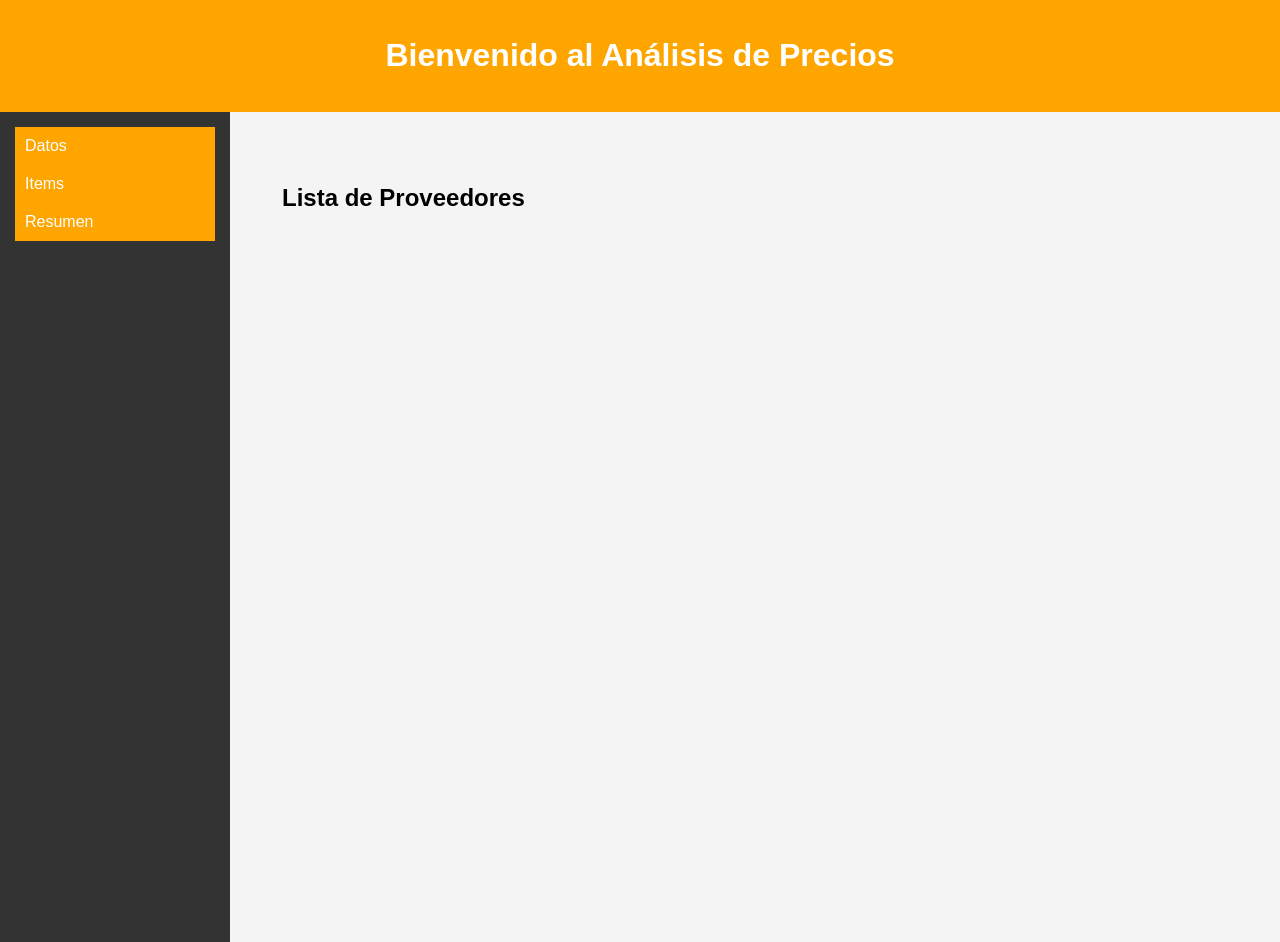
After one commit to ruloalv/c2000-Analisis, a FastAPI app: template app/templates/proveedores.html in a window 1280 px wide. The commit adds this page. Run offline with FastAPI, Linux system fonts and the light colour scheme; the template is opened without the code that fills it, so the values that code supplies are empty.

Commit message:
iniciando la pagina de proveedores para verlos

```diff
--- a/app/main.py
+++ b/app/main.py
@@ -1,26 +1,26 @@
 from fastapi import FastAPI
-from routers import proveedor
-# from fastapi.staticfiles import StaticFiles
-# from fastapi.templating import Jinja2Templates
-# from starlette.requests import Request
-# from starlette.responses import HTMLResponse
+from routers import proveedores
+from fastapi.staticfiles import StaticFiles
+from fastapi.templating import Jinja2Templates
+from starlette.requests import Request
+from starlette.responses import HTMLResponse
 
 app = FastAPI()
 
 # Servir archivos estáticos como CSS y JS
-# app.mount("/static", StaticFiles(directory="app/static"), name="static")
+app.mount("/static", StaticFiles(directory="static"), name="static")
 
 # Configuración para utilizar plantillas Jinja2
-# templates = Jinja2Templates(directory="app/templates")
+templates = Jinja2Templates(directory="templates")
 
 
 # Ruta para la página principal con Jinja2Templates
-# @app.get("/", response_class=HTMLResponse)
-# async def home(request: Request):
-#     return templates.TemplateResponse("base.html", {"request": request})
+@app.get("/", response_class=HTMLResponse)
+async def home(request: Request):
+    return templates.TemplateResponse("base.html", {"request": request})
 
 #Routers
-app.include_router(proveedor.router)
+app.include_router(proveedores.router)
 
 @app.get("/")
 async def root():
--- /dev/null
+++ b/app/routers/proveedores.py
@@ -0,0 +1,22 @@
+from fastapi import APIRouter, Request
+from fastapi.responses import HTMLResponse
+from fastapi.templating import Jinja2Templates
+from pydantic import BaseModel
+
+router = APIRouter(prefix="/proveedores",
+                   tags=["Proveedores"])
+
+templates = Jinja2Templates(directory="templates")
+
+class Proveedor(BaseModel):
+    id: int
+    name: str
+    location: str
+
+proveedores_list = [Proveedor(id=1, name="Trafigura", location="Bahia Blanca"),
+                  Proveedor(id=2, name="Piro y Ruiz S.R.L.", location="Bahia Blanca"),
+                  Proveedor(id=3, name="Roza Hnos. S.A.", location="Bahia Blanca")]
+
+@router.get("/", response_class=HTMLResponse)
+async def obtener_proveedores(request: Request):
+    return templates.TemplateResponse("proveedores.html", {"request": request, "proveedores":proveedores_list})
--- a/app/static/css/styles.css
+++ b/app/static/css/styles.css
@@ -6,8 +6,14 @@ body {
     /* Elimina el margen predeterminado del navegador. */
     display: flex;
     /* Hace que el cuerpo se muestre como un contenedor flexible. */
+    flex-direction: column;
     background-color: #EFEFEF;
     /* Color de fondo gris claro. */
+}
+
+#container{
+    display: flex;
+    flex-direction: row;
 }
 
 /* Estilos para el encabezado de la página. */
@@ -26,10 +32,46 @@ header {
 aside {
     width: 200px;
     /* Define el ancho del menú lateral. */
+    height: 100vh;
     background-color: #333333;
     /* Color de fondo gris oscuro. */
     padding: 15px;
     /* Espaciado interno alrededor del contenido. */
+    color:#FFFFFF;
+}
+
+.menu-button {
+    width: 100%;
+    background-color: #FFA500;
+    color: white;
+    padding: 10px;
+    border: none;
+    text-align: left;
+    cursor: pointer;
+    font-size: 16px;
+}
+
+.menu-button:hover {
+    background-color: #FF8C00;
+}
+
+/* Submenú oculto */
+.submenu {
+    display: none;
+    background-color: #718F94;
+    margin-top: 5px;
+}
+
+.submenu a {
+    display: block;
+    color: #FFFFFF;
+    padding: 8px 10px;
+    text-decoration: none;
+    font-size: 14px;
+}
+
+.submenu a:hover {
+    background-color: #95818D;
 }
 
 /* Elimina el estilo de lista predeterminado para el menú. */
--- /dev/null
+++ b/app/static/js/base.js
@@ -0,0 +1,24 @@
+function toggleSubMenu(submenuId) {
+    const submenu = document.getElementById(submenuId);
+    console.log(submenuId);
+    submenu.style.display = submenu.style.display === 'none' || submenu.style.display === '' ? 'block' : 'none';
+}
+
+// document.addEventListener("DOMContentLoaded", function () {
+//     // Obtener elementos del menú
+//     const submenuLinks = document.querySelectorAll(".submenu-link");
+
+//     submenuLinks.forEach(link => {
+//         link.addEventListener("click", function (event) {
+//             event.preventDefault();
+//             const url = event.target.getAttribute("href");
+
+//             fetch(url)
+//                 .then(response => response.text())
+//                 .then(data => {
+//                     document.getElementById("main-content").innerHTML = data;
+//                 })
+//                 .catch(error => console.error("Error al cargar el contenido:", error));
+//         });
+//     });
+// });
--- a/app/templates/base.html
+++ b/app/templates/base.html
@@ -10,8 +10,25 @@
     <header>
       <h1>Bienvenido al Análisis de Precios</h1>
     </header>
-    <main>
-      <p>Esta es la plantilla base de Jinja2 para el proyecto.</p>
-    </main>
+    <div id="container">
+      <aside>
+        <div class="menu">
+          <button class="menu-button" onclick="toggleSubMenu('submenu-datos')">Datos</button>
+          <div id="submenu-datos" class="submenu">
+            <a HREF="proveedores/" class="submenu-link">Proveedores</a>
+            <a HREF="#materiales" class="submenu-link">Materiales</a>
+            <a HREF="#jornales" class="submenu-link">Jornales</a>
+            <a HREF="#transporte" class="submenu-link">Transporte</a>
+            <a HREF="#maquinaria" class="submenu-link">Maquinaria</a>
+          </div>
+          <button class="menu-button" onclick="toggleSubMenu('submenu-items')">Items</button>
+          <button class="menu-button" onclick="toggleSubMenu('submenu-resumen')">Resumen</button>
+        </div>
+      </aside>
+      <main>
+        {% block content %} {% endblock %}
+      </main>
+    </div>
+    <script src="/static/js/base.js"></script>
   </body>
 </html>
--- /dev/null
+++ b/app/templates/proveedores.html
@@ -0,0 +1,12 @@
+<!-- templates/proveedores.html -->
+{% extends "base.html" %}
+{% block content %}
+<h2>Lista de Proveedores</h2>
+<div id="proveedores-container">
+    {% for proveedor in proveedores %}
+        <p>Nombre: {{ proveedor.name }}</p>
+        <p>Ubicacion: {{ proveedor.location }}</p>
+        <hr>
+    {% endfor %}
+</div>
+{% endblock %}
```
Also changed, not shown: app/routers/proveedor.py (deleted, +0 -18 lines).
